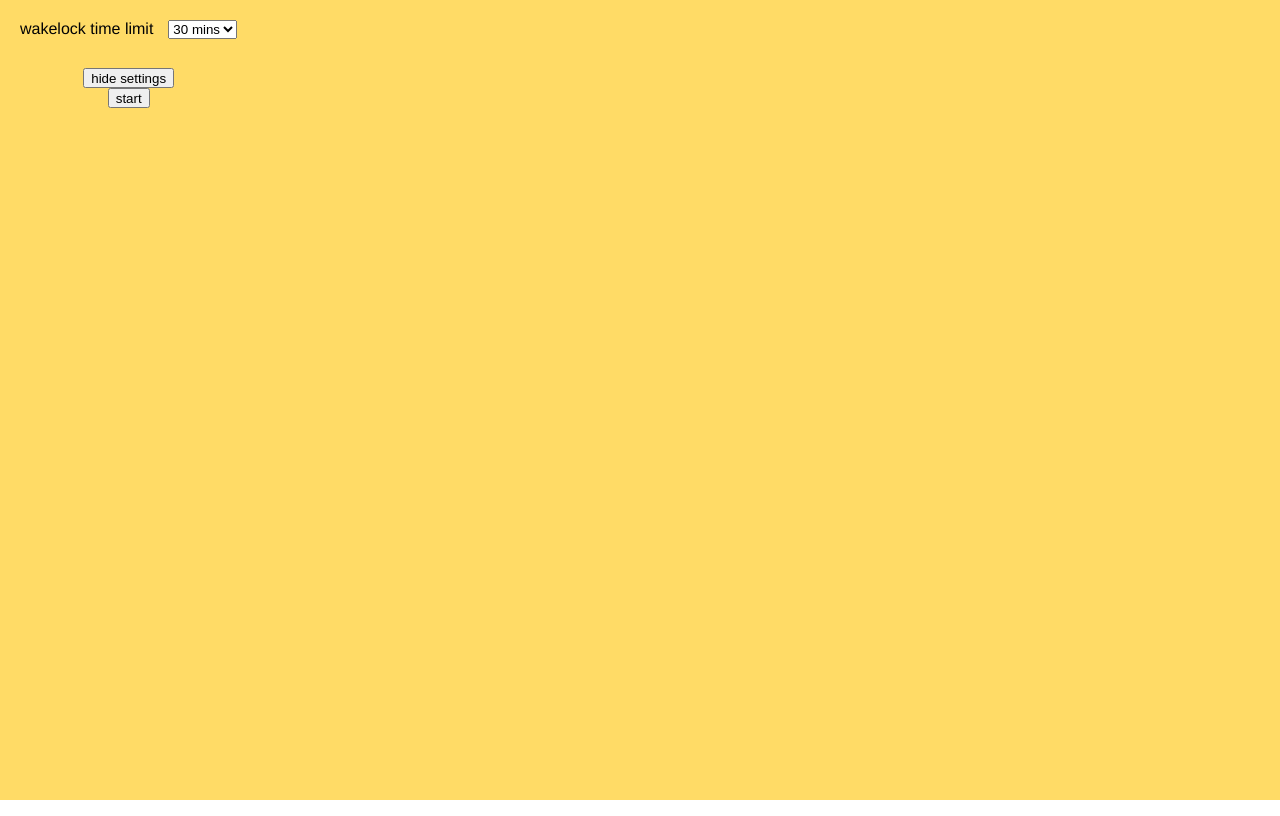
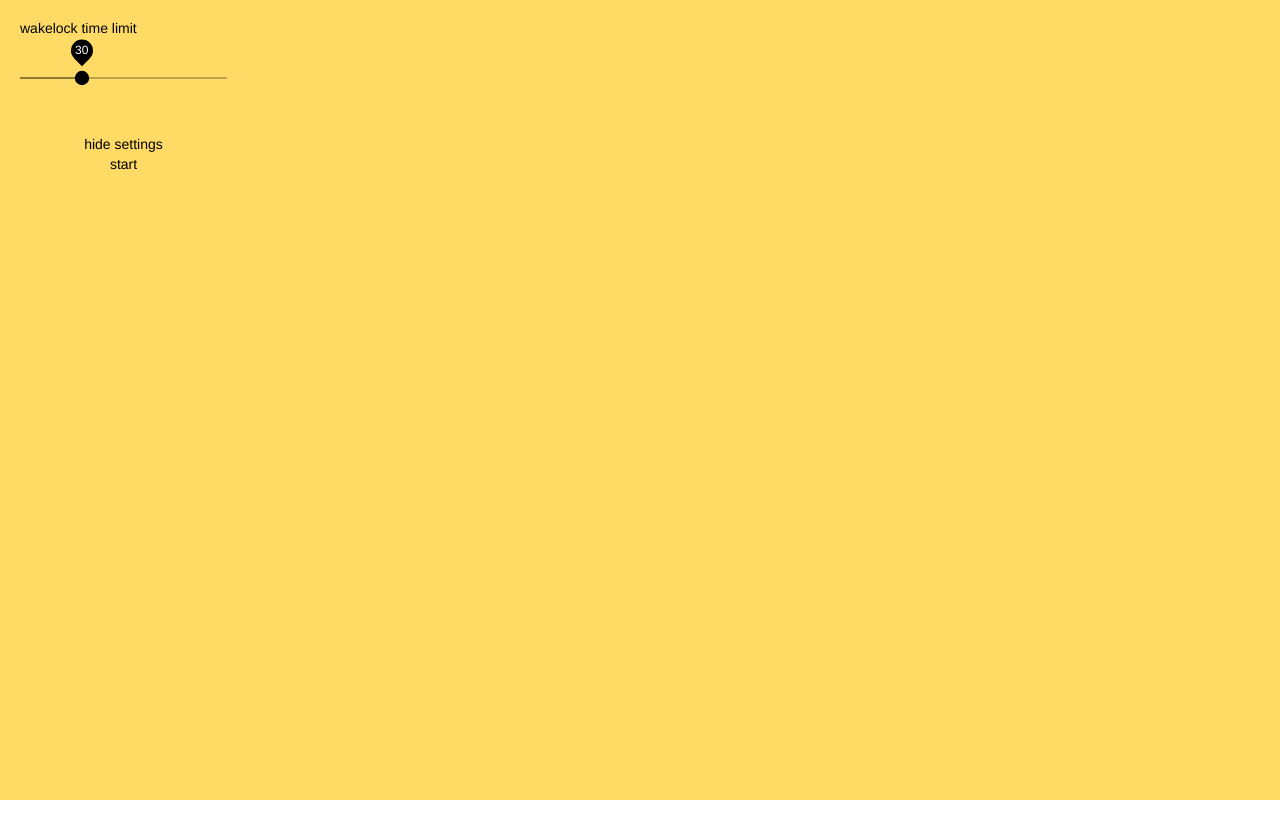
Before and after one commit to DecentLabs/lightproject, a Vue app: page / in a window 1280 px wide. Built offline with nearby package versions, Linux system fonts and the light colour scheme.

Commit message:
start vuetify 2

```diff
--- a/public/index.html
+++ b/public/index.html
@@ -6,7 +6,6 @@
     <meta name="viewport" content="width=device-width,initial-scale=1.0">
     <link rel="icon" href="<%= BASE_URL %>favicon.ico">
     <title>lightproject</title>
-    <link rel="stylesheet" href="https://fonts.googleapis.com/css?family=Roboto:100,300,400,500,700,900">
     <link rel="stylesheet" href="https://fonts.googleapis.com/css?family=Material+Icons">
   </head>
   <body>
--- a/src/components/settings.vue
+++ b/src/components/settings.vue
@@ -3,11 +3,17 @@
     <form>
       <div>
         <label for="wakelock">wakelock time limit</label>
-        <select id="wakelock" v-model="wakeLockDuration">
-          <option value="1">10 mins</option>
-          <option value="20">20 mins</option>
-          <option value="30">30 mins</option>
-        </select>
+        <!--<select id="wakelock" v-model="wakeLockDuration">-->
+          <!--<option value="19">10 mins</option>-->
+          <!--<option value="20">20 mins</option>-->
+          <!--<option value="30">30 mins</option>-->
+        <!--</select>-->
+        <v-slider v-model="wakeLockDuration"
+                  thumb-label="always"
+                  thumb-color="black"
+                  :thumb-size="22">
+
+        </v-slider>
       </div>
     </form>
     <button v-if="isSettingVisible" @click="showSettings(false)">hide settings</button>
--- a/src/main.js
+++ b/src/main.js
@@ -2,6 +2,7 @@ import Vue from 'vue'
 import App from './App.vue'
 import store from './store.js'
 import Vuetify from 'vuetify'
+import 'vuetify/dist/vuetify.min.css'
 
 Vue.use(Vuetify)
 
--- a/src/plugins/vuetify.js
+++ /dev/null
@@ -1,7 +0,0 @@
-import Vue from 'vue'
-import Vuetify from 'vuetify/lib'
-import 'vuetify/src/stylus/app.styl'
-
-Vue.use(Vuetify, {
-  iconfont: 'md',
-})
```
